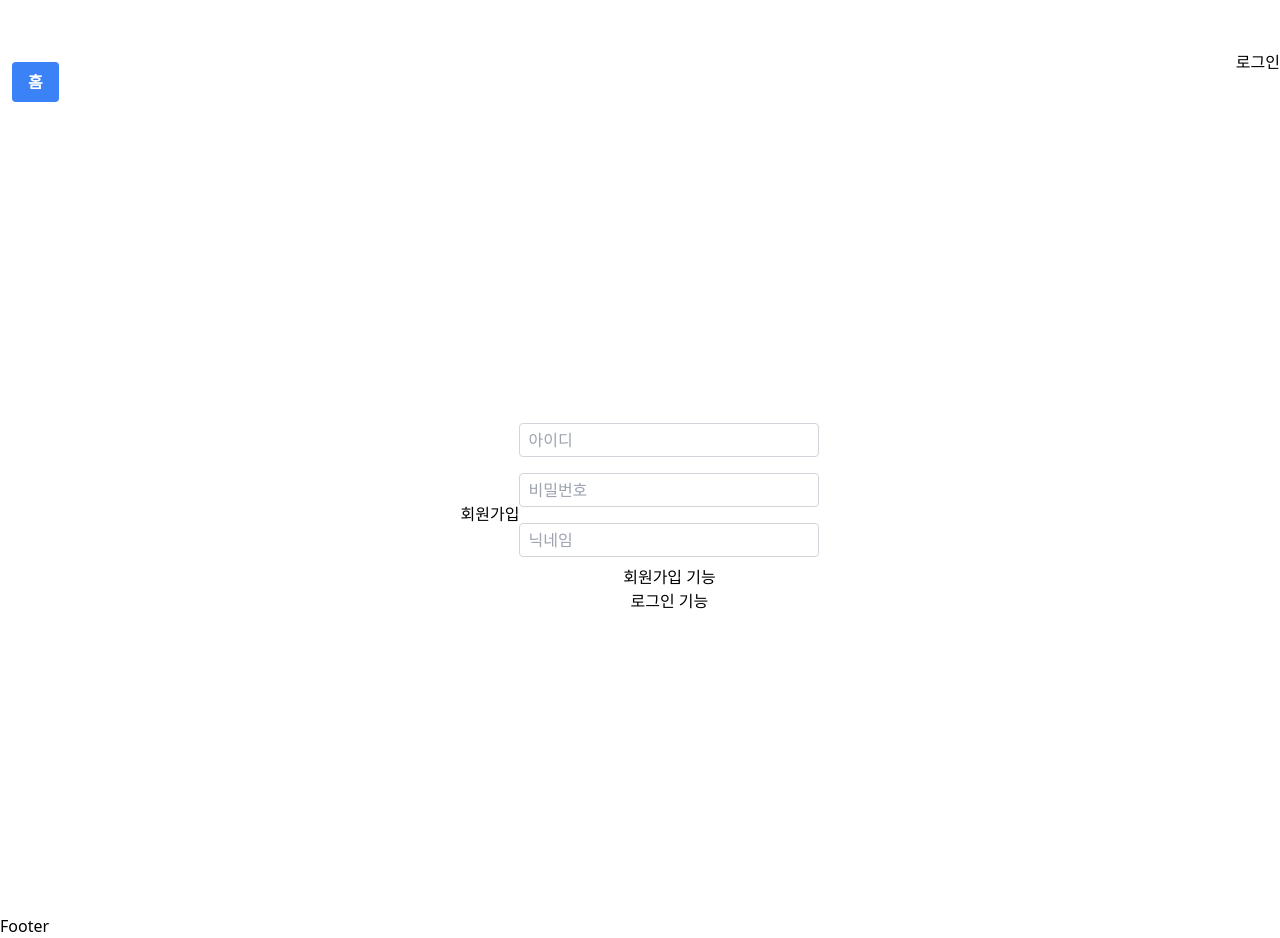
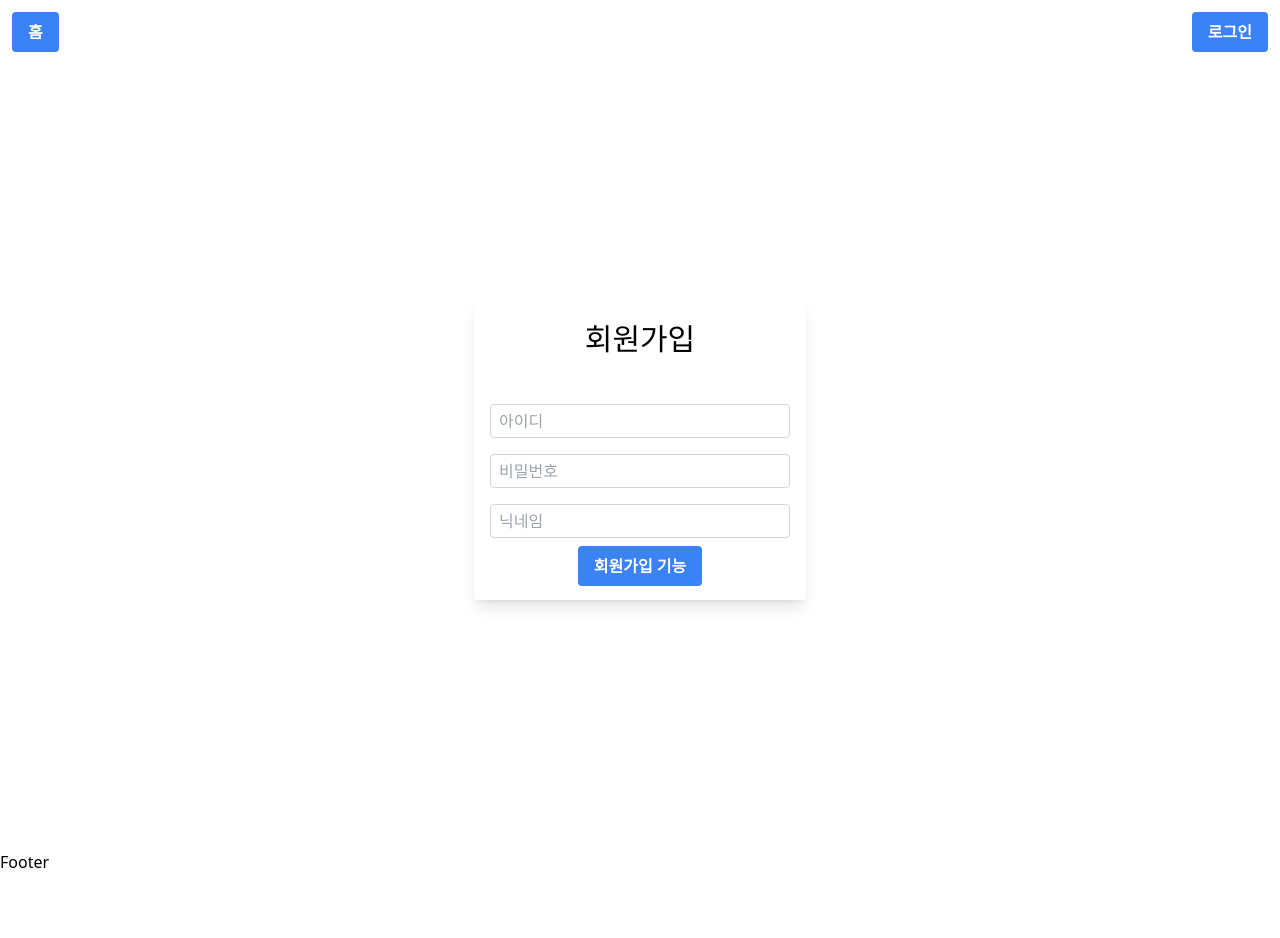
Before and after one commit to DevIruka/mbti-project, a React (Vite) app: page /signup in a window 1280 px wide. After the commit the page ends 874 px from the top, so only its background shows below. Built offline with nearby package versions, Linux system fonts and the light colour scheme.

Commit message:
style 회원가입, 로그인 창 스타일 수정.

```diff
--- a/src/components/LoginForm.jsx
+++ b/src/components/LoginForm.jsx
@@ -5,6 +5,7 @@ import StForm from "../styles/formStyle/StForm";
 import { StInput } from "../styles/formStyle/StInput";
 import { useDispatch } from "react-redux";
 import { setLogin } from "../redux/slices/authSlice";
+import { StBlueButton } from "../styles/globalStyle/Stbutton";
 
 const LoginForm = () => {
   const dispatch = useDispatch();
@@ -36,7 +37,7 @@ const LoginForm = () => {
         <StForm onSubmit={onSubmitHandler}>
           <StInput tag={"아이디"} />
           <StInput tag={"비밀번호"} />
-          <button>로그인 기능</button>
+          <StBlueButton>로그인</StBlueButton>
         </StForm>
       </FormWrapper>
     </>
--- a/src/components/SignupForm.jsx
+++ b/src/components/SignupForm.jsx
@@ -2,6 +2,7 @@ import { register } from "../api/auth";
 import FormWrapper from "../styles/formStyle/FormWrapper";
 import StForm from "../styles/formStyle/StForm";
 import { StInput } from "../styles/formStyle/StInput";
+import { StBlueButton } from "../styles/globalStyle/Stbutton";
 
 const Signupform = () => {
   const onSubmitHandler = async (e) => {
@@ -11,8 +12,7 @@ const Signupform = () => {
     const password = formData.get("password").trim();
     const nickname = formData.get("nickname").trim();
     const userData = { id, password, nickname };
-    const result = await register(userData);
-    console.log(result);
+    await register(userData);
   };
   return (
     <>
@@ -21,8 +21,7 @@ const Signupform = () => {
           <StInput tag={"아이디"} />
           <StInput tag={"비밀번호"} />
           <StInput tag={"닉네임"} />
-          <button>회원가입 기능</button>
-          <button>로그인 기능</button>
+          <StBlueButton>회원가입 기능</StBlueButton>
         </StForm>
       </FormWrapper>
     </>
--- a/src/pages/Login.jsx
+++ b/src/pages/Login.jsx
@@ -1,17 +1,23 @@
-import { Link } from "react-router-dom";
 import LoginForm from "../components/LoginForm";
+import StMain from "../styles/globalStyle/StMain";
+import Container from "../styles/globalStyle/Container";
+import StLink from "../styles/globalStyle/StLink";
 
 const Login = () => {
   return (
-    <main className="flex flex-col items-center justify-center h-screen">
-      <h1>로그인</h1>
-      <LoginForm />
-      <div>
-        <p>
-          계정이 없으신가요? <Link to="/signup">회원가입</Link>
-        </p>
-      </div>
-    </main>
+    <StMain>
+      <Container>
+        <h2 className="text-[30px]">로그인</h2>
+        <div className="m-10">
+          <LoginForm />
+        </div>
+        <div>
+          <p>
+            계정이 없으신가요? <StLink to="/signup">회원가입</StLink>
+          </p>
+        </div>
+      </Container>
+    </StMain>
   );
 };
 export default Login;
--- a/src/pages/Signup.jsx
+++ b/src/pages/Signup.jsx
@@ -1,11 +1,17 @@
 import Form from "../components/SignupForm";
+import Container from "../styles/globalStyle/Container";
+import StMain from "../styles/globalStyle/StMain";
 
 const Signup = () => {
   return (
-    <main className="flex items-center justify-center h-screen">
-      <h2>회원가입</h2>
-      <Form />
-    </main>
+    <StMain>
+      <Container>
+        <h2 className="text-[30px]">회원가입</h2>
+        <div className="mt-10">
+          <Form />
+        </div>
+      </Container>
+    </StMain>
   );
 };
 export default Signup;
--- a/src/styles/globalStyle/Container.jsx
+++ b/src/styles/globalStyle/Container.jsx
@@ -1,6 +1,6 @@
 const Container = ({ children }) => {
   return (
-    <div className="flex flex-col items-center shadow-lg p-4 bg-white rounded ml=[400px] min-h-[400px]">
+    <div className="flex flex-col items-center shadow-lg p-4 bg-white rounded ml=[400px] min-h-[300px]">
       {children}
     </div>
   );
--- a/src/styles/layout/Header.jsx
+++ b/src/styles/layout/Header.jsx
@@ -1,12 +1,11 @@
-import { Link } from "react-router-dom";
 import StLink from "../globalStyle/StLink";
 
 const Header = ({ isLogin }) => {
   if (!isLogin) {
     return (
-      <header className="flex flex-row justify-between">
+      <header className="flex flex-row items-center justify-between fixed bg-white w-[100%] top-0 z-20">
         <StLink to="/">홈</StLink>
-        <Link to="/login">로그인</Link>
+        <StLink to="/login">로그인</StLink>
       </header>
     );
   }
```
